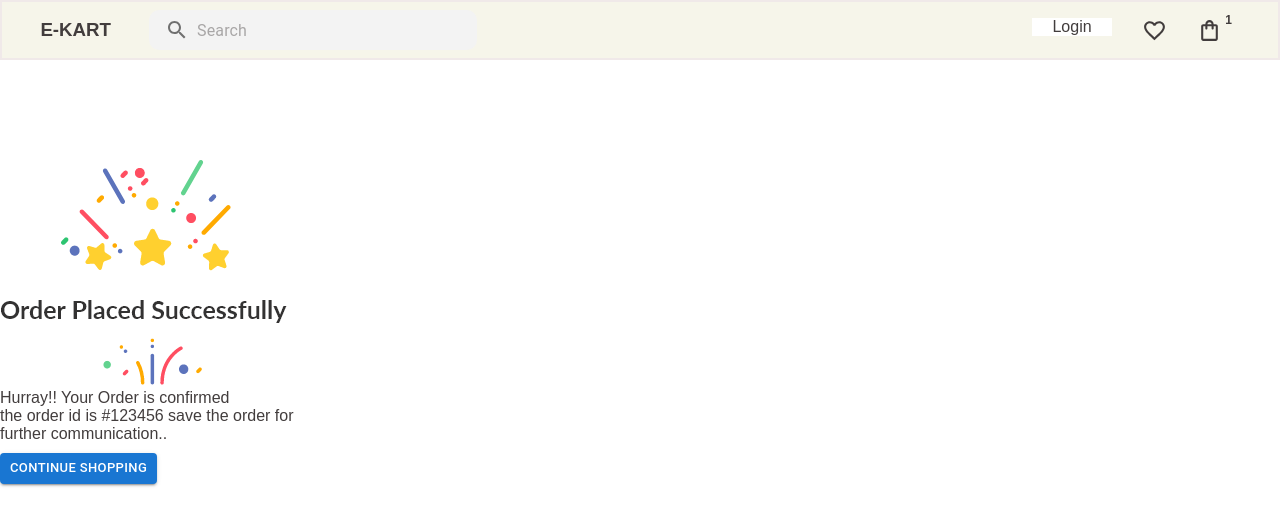
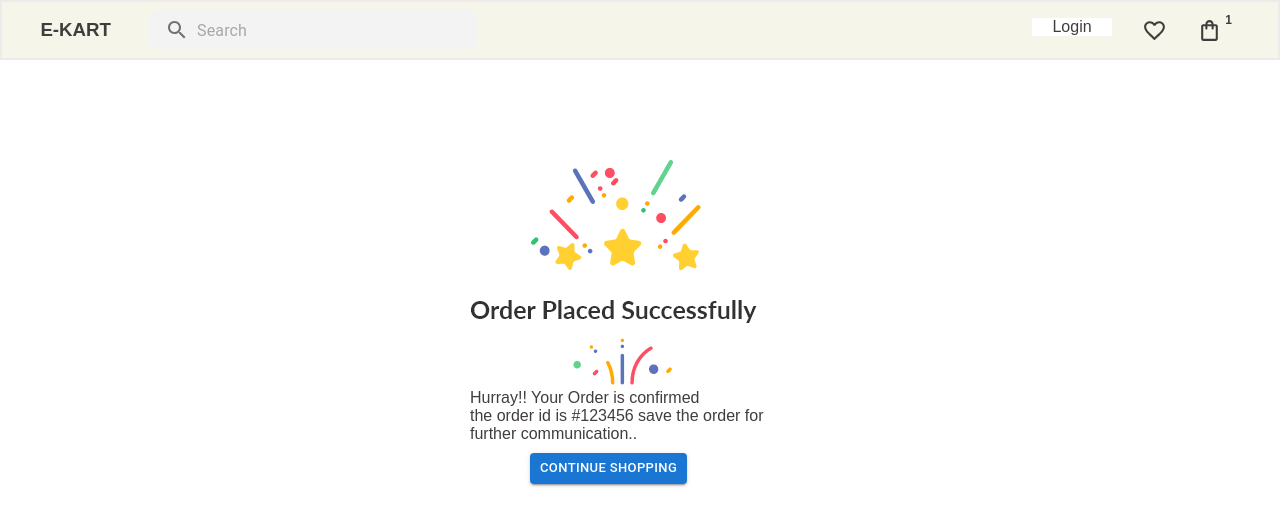
Before and after one commit to Kavyasree-J-Ganesh/E-KART-FRONTEND, a React (Create React App) app: page /checkout in a window 1280 px wide. Shown: the top 526 px of the page. Built offline with nearby package versions, Linux system fonts and the light colour scheme.

Commit message:
Checkout style update

```diff
--- a/src/pages/Checkout/Checkout.css
+++ b/src/pages/Checkout/Checkout.css
@@ -1,5 +1,6 @@
 .main-placed {
     margin-top: 100px;
+    margin-left: 470px;
 }
 
 .shopping {
--- a/src/pages/Checkout/Checkout.jsx
+++ b/src/pages/Checkout/Checkout.jsx
@@ -19,7 +19,7 @@ function Checkout() {
                     <Button
                         size="small"
                         variant="contained"
-                        style={{ marginTop: "5px" }}
+                        style={{ marginTop: "5px", marginLeft: "60px" }}
                         onClick={() => navigate("/home")}
                     >
                         Continue Shopping
```
